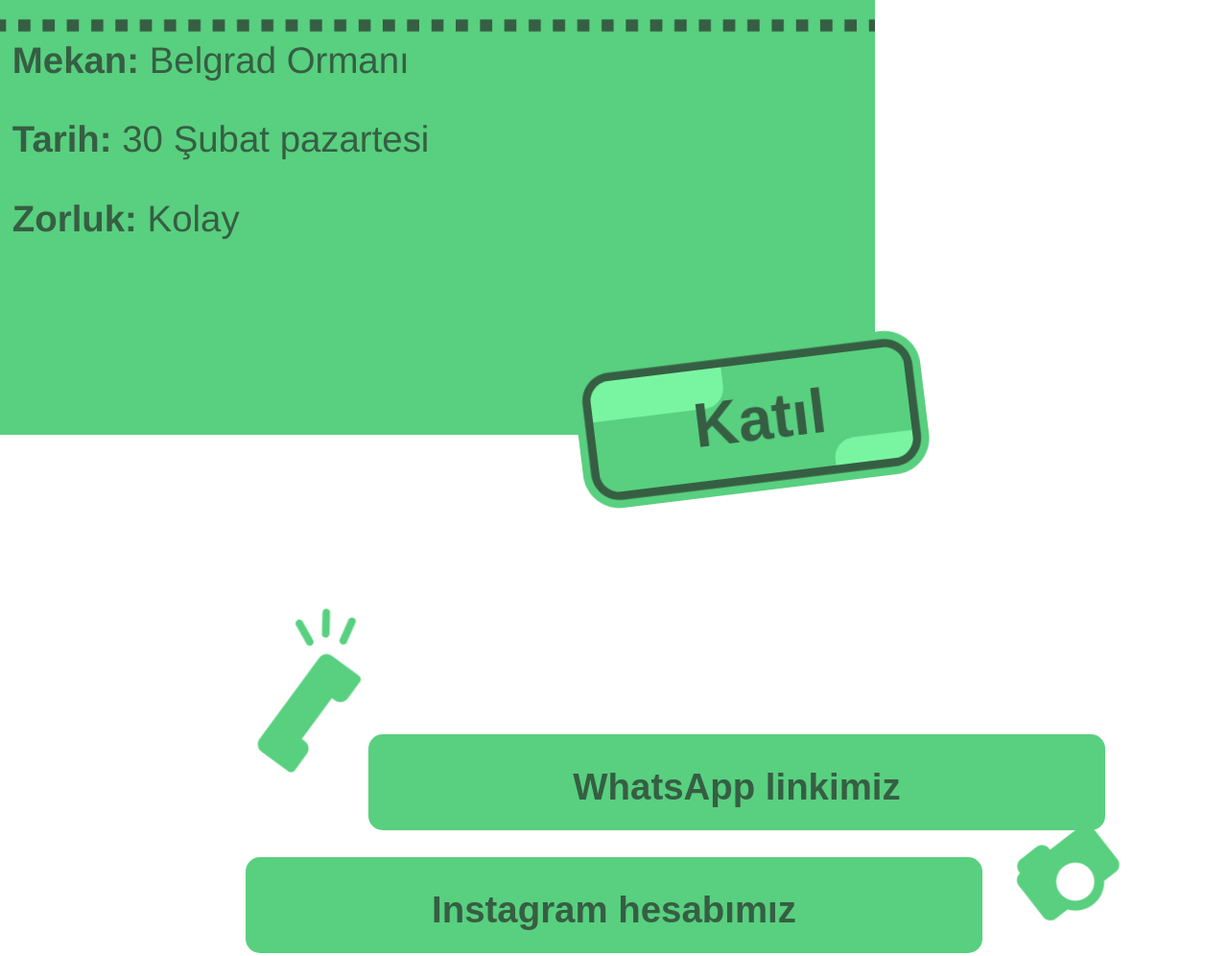
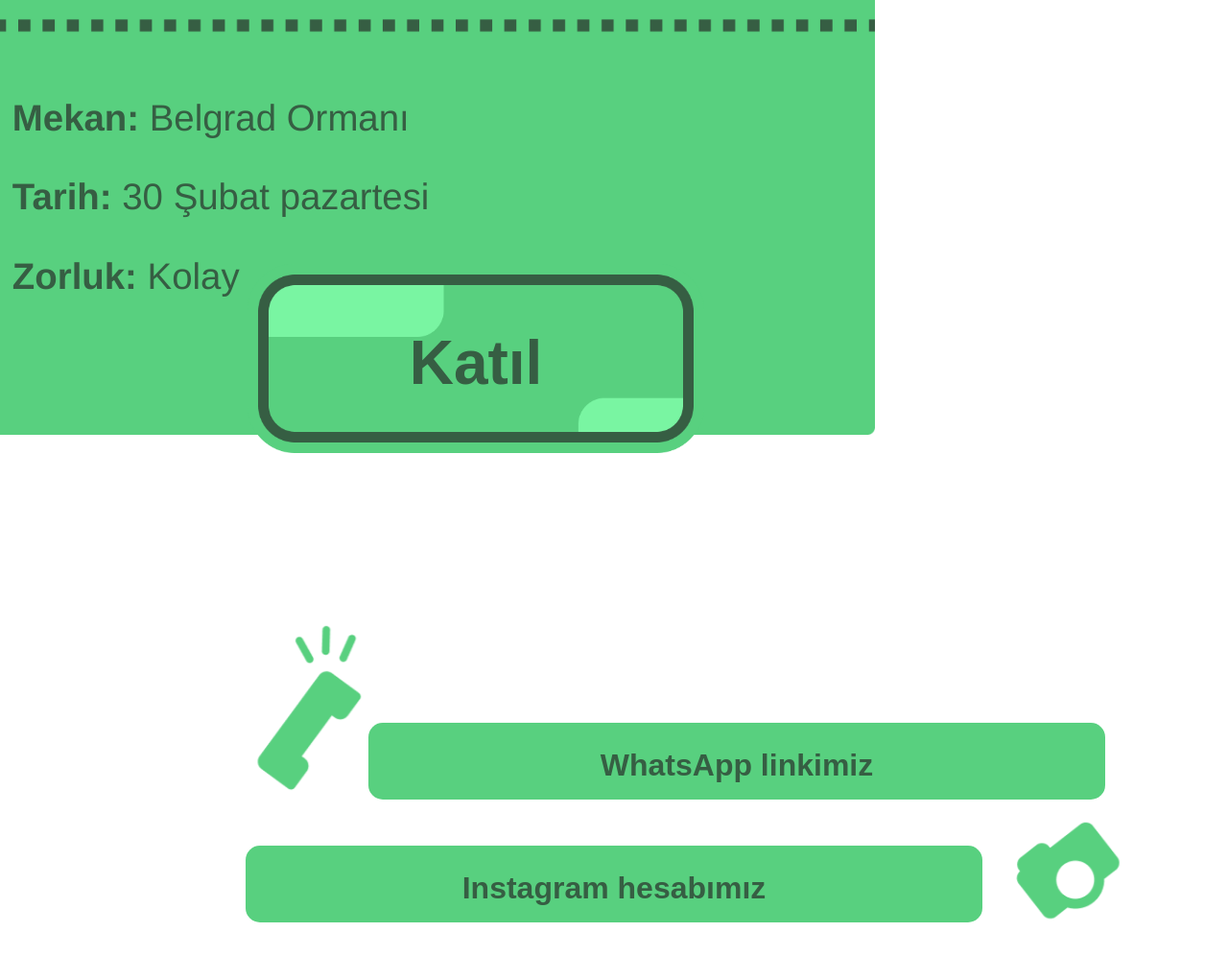
Before and after one commit to Ritiam/Sudosk-Website, a plain HTML site: page index.html in a window 1280 px wide. Shown: the part 1897-2893 px from the top of the page at 96% size. Drawn offline with Linux system fonts and the light colour scheme.

Commit message:
Version 0.31 Hotfix
Changed default dark theme color inversion, tweaked the size of communication blocks and event button

```diff
--- a/new_script.js
+++ b/new_script.js
@@ -396,11 +396,11 @@ function initializeTheme() {
     function switchThemeImages(isDark) {
 
         const imageMap = {
-            'images/Hike icon.png': 'images/light Hike icon.png',
-            'images/Phone.png': 'images/light Phone.png',
-            'images/Camera.png': 'images/light Camera.png',
-            'images/Mail.png': 'images/light Mail.png',
-            'images/Event Card.png': 'images/light Event Card.png'
+            'images/Hike icon.png': 'images/Light Hike icon.png',
+            'images/Phone.png': 'images/Light Phone.png',
+            'images/Camera.png': 'images/Light Camera.png',
+            'images/Mail.png': 'images/Light Mail.png',
+            'images/Event Card.png': 'images/Light Event Card.png'
         };
 
         // Get all the images in the document
--- a/new_style.css
+++ b/new_style.css
@@ -12,6 +12,11 @@
     --accent-color: #62392A;
     --background-color: #79DFD3;
 }
+
+html, * {
+    color-scheme: light only;
+}
+
 
 html, body {
     margin: 0;
@@ -386,9 +391,10 @@ html, body {
     width: 100vw;
     height: max(400px, 40dvh);
     padding-top: max(30vw, 20rem);
-    padding-bottom: max(40vw, 200px);
+    padding-bottom: min(calc(60vw - 30dvh), 500px);
 
     left: 0;
+
 
 }
 
@@ -474,7 +480,7 @@ html, body {
 
 .event_description {
     position: absolute;
-    top: 25%;
+    top: 35%;
     left: 1vw;
     font-size: max(3vw, 1.5rem);
     color: var(--secondary-color);
@@ -494,19 +500,19 @@ html, body {
 
 
     position: absolute;
-    bottom: min(-10%, -50px);
-    left: min(55vw, 600px);
-    transform: rotate(-7deg);
+    bottom: -5%;
+    left: 25%;
+    transform: translate(-50%, -50%);
     rotation: 7deg;
-    width: max(30vw, 21dvh);
-    height: max(12vw, 9dvh);
+    width: calc(min(55vw, 600px) * 0.8);
+    height: calc(min(55vw, 600px) * 0.35);
 
     font-size: max(5vw, 2.5rem);
     font-weight: bold;
     color: var(--secondary-color);
 
     animation: event_button_twitch 5s ease-in-out infinite;
-    transition: width 0.3s ease, height 0.3s ease, font-size 0.3s ease;
+    transition: all 0.3s ease-in-out;
 }
 
 .light_mode .event_button {
@@ -518,11 +524,11 @@ html, body {
 }
 
 
-
 .event_button:hover {
     animation-play-state: paused;
-    width: max(35vw, 28dvh);
-    height: max(14vw, 12dvh);
+    transform: translate(-50%, -50%);
+    width: calc(min(55vw, 600px) * 1);
+    height: calc(min(55vw, 600px) * 0.5);
     font-size: max(8vw, 4rem);
 }
 
@@ -541,12 +547,12 @@ html, body {
 .communication_block {
     position: absolute;
     width: min(60vw, 1200px);
-    height: min(100px, 10vw);
+    height: min(80px, 10vw);
 
     border-radius: min(15px, 6vw);
     background-color: var(--primary-color);
 
-    font-size: max(3vw, 1.5rem);
+    font-size: max(2.5vw, 1rem);
     font-weight: bold;
     color: var(--secondary-color);
 
@@ -607,8 +613,6 @@ html, body {
 #club_mail {
     top: max(20vw, 200px);
     right: min(10vw, 200px);
-
-
 }
 
 #club_mail img {
@@ -621,7 +625,7 @@ html, body {
 
 .mail_list {
     position: absolute;
-    top: max(28vw, 280px);
+    top: max(30vw, 300px);
     width: min(40vw, 600px);
     height: min(80px, 8vw);
     right: min(10vw, 200px);
@@ -676,7 +680,7 @@ html, body {
 .faq {
     position: relative;
     width: 100vw;
-    padding-bottom: 90dvh;
+    padding-bottom: min(90dvh, 1200px);
     left: 0;
     margin-bottom: 0;
 
@@ -688,7 +692,7 @@ html, body {
 
     left: min(300px, 10vw);
     width: 80%;
-    height: 80vh;
+    height: min(80vh, 1000px);
 
     overflow-y: auto;
 
@@ -821,25 +825,25 @@ html, body {
 
 @keyframes event_button_twitch {
     0% {
-        transform: rotate(-7deg);
+        transform: rotate(0deg);
     }
     45% {
-        transform: rotate(-7deg);
+        transform: rotate(0deg);
     }
     50% {
-        transform: rotate(-2deg);
+        transform: rotate(5deg);
     }
     55% {
-        transform: rotate(-7deg);
+        transform: rotate(0deg);
     }
     60% {
-        transform: rotate(-2deg);
+        transform: rotate(5deg);
     }
     65% {
-        transform: rotate(-7deg);
+        transform: rotate(0deg);
     }
     100% {
-        transform: rotate(-7deg);
+        transform: rotate(0deg);
     }
 
 }
```
